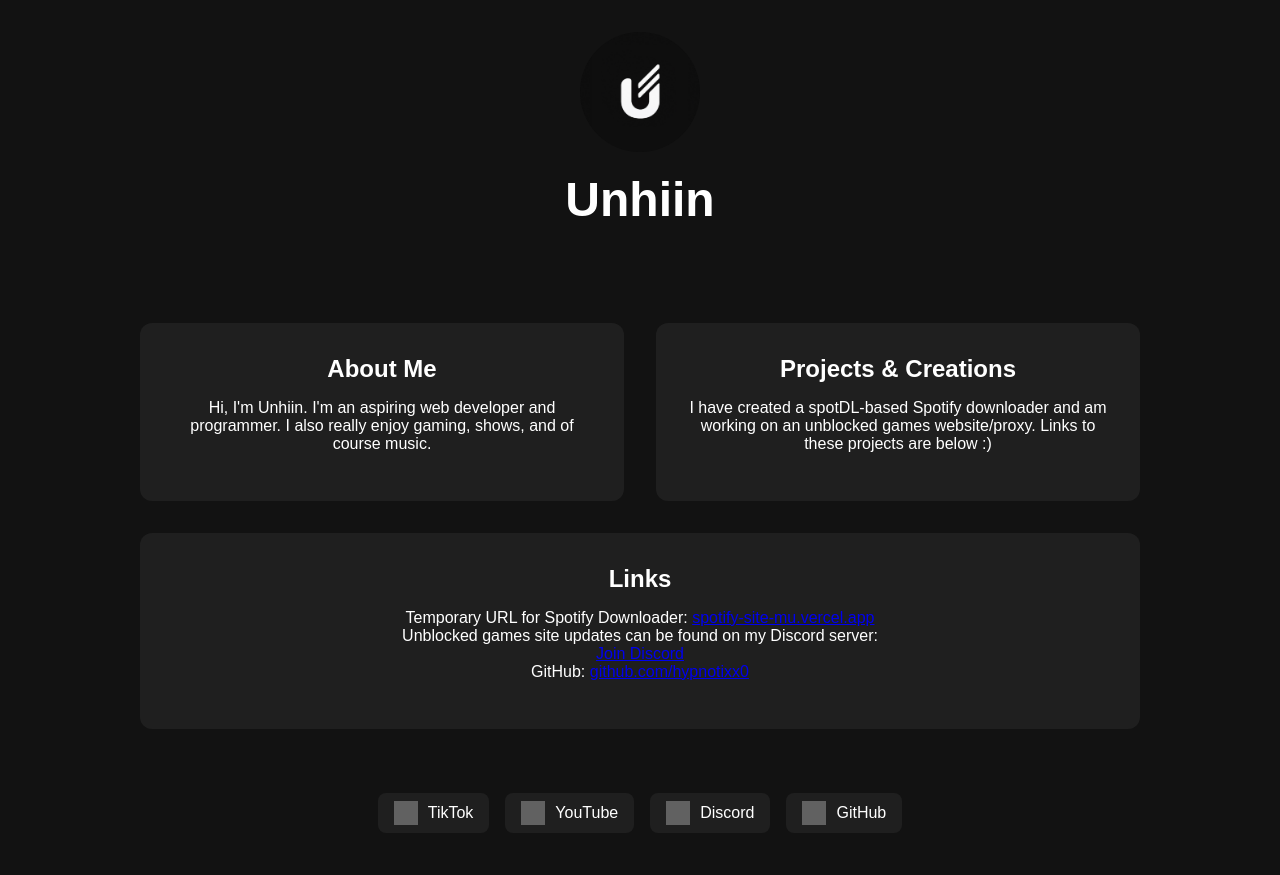
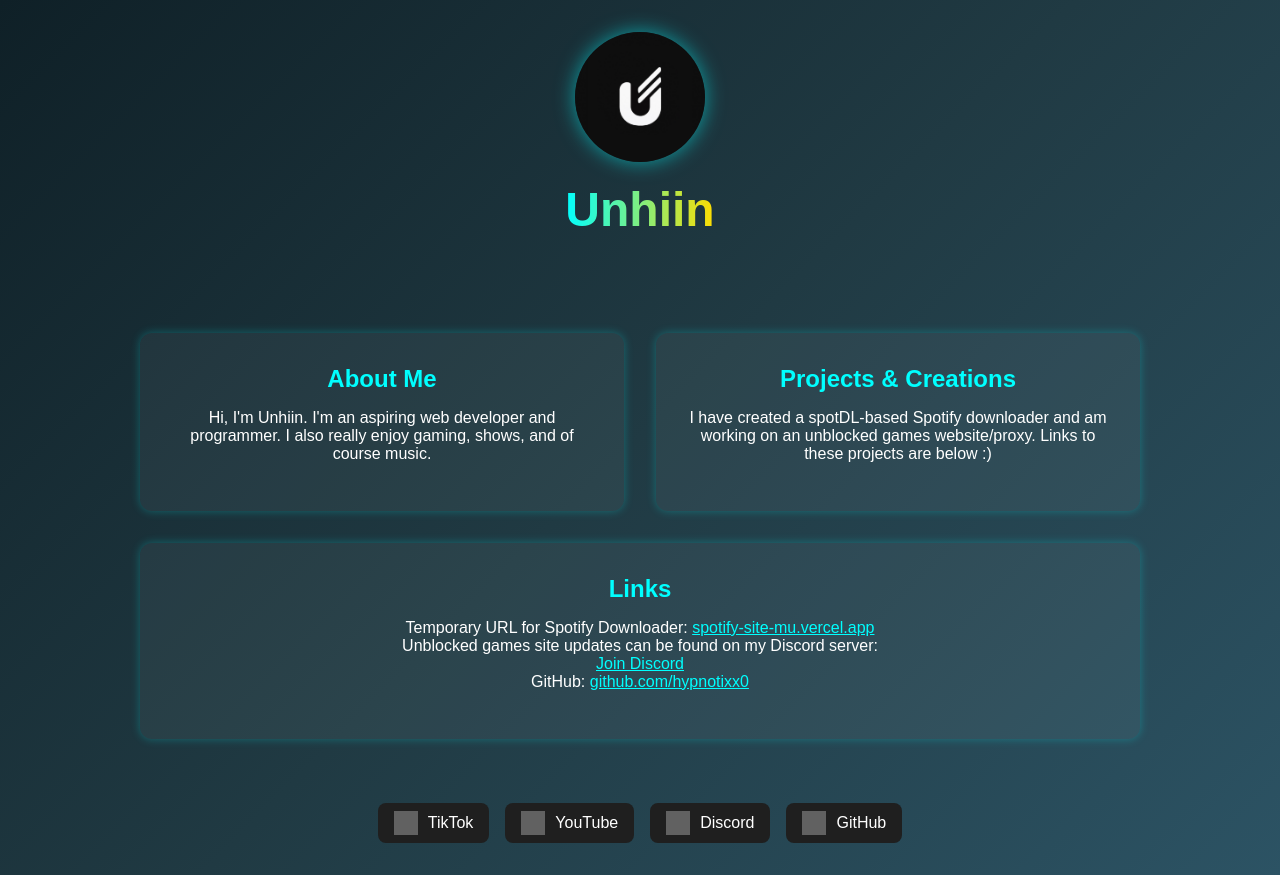
Before and after one commit to hypnotixx0/portfolio, a plain HTML site: page index.html in a window 1280 px wide. Drawn offline with Linux system fonts and the light colour scheme; grey boxes are pictures that could not be loaded.

Commit message:
Update style.css

```diff
--- a/style.css
+++ b/style.css
@@ -2,13 +2,24 @@
 body {
   margin: 0;
   font-family: 'Arial', sans-serif;
-  background: #121212;
+  background: linear-gradient(135deg, #0f2027, #203a43, #2c5364);
   color: #fff;
   display: flex;
   flex-direction: column;
   min-height: 100vh;
 }
 
+a.inline-link {
+  color: #00ffff;
+  text-decoration: underline;
+  transition: color 0.3s;
+}
+
+a.inline-link:hover {
+  color: #ffdd00;
+}
+
+/* Header */
 header, main, footer {
   display: flex;
   flex-direction: column;
@@ -18,22 +29,30 @@ header, main, footer {
   transition: opacity 0.5s ease;
 }
 
-/* Profile Picture */
 .profile-pic img {
-  width: 120px;
-  height: 120px;
+  width: 130px;
+  height: 130px;
   border-radius: 50%;
   margin-bottom: 1rem;
   object-fit: cover;
+  box-shadow: 0 0 20px #00ffff88;
+  transition: transform 0.3s, box-shadow 0.3s;
 }
 
-/* Header */
+.profile-pic img:hover {
+  transform: scale(1.05);
+  box-shadow: 0 0 25px #ffdd0088;
+}
+
 h1 {
   font-size: 3rem;
   margin: 0;
+  background: linear-gradient(90deg, #00ffff, #ffdd00);
+  -webkit-background-clip: text;
+  -webkit-text-fill-color: transparent;
 }
 
-/* Boxes for content */
+/* Boxes */
 .section-container {
   display: flex;
   flex-wrap: wrap;
@@ -45,25 +64,29 @@ h1 {
 }
 
 .box {
-  background: #1f1f1f;
+  background: rgba(255, 255, 255, 0.05);
+  backdrop-filter: blur(8px);
   padding: 2rem;
   border-radius: 12px;
   flex: 1 1 250px;
   min-width: 250px;
-  transition: transform 0.3s ease, background 0.3s ease;
+  transition: transform 0.3s ease, background 0.3s ease, box-shadow 0.3s ease;
+  box-shadow: 0 0 10px #00ffff44;
 }
 
 .box:hover {
-  transform: translateY(-5px);
-  background: #333;
+  transform: translateY(-7px);
+  background: rgba(255, 255, 255, 0.1);
+  box-shadow: 0 0 20px #ffdd0044;
 }
 
 .box h2 {
   margin-top: 0;
   margin-bottom: 1rem;
+  color: #00ffff;
 }
 
-/* Footer / Social Links */
+/* Footer */
 footer {
   margin-top: auto;
   padding-top: 2rem;
@@ -85,7 +108,7 @@ footer {
   background: #1f1f1f;
   padding: 0.5rem 1rem;
   border-radius: 8px;
-  transition: all 0.3s ease;
+  transition: all 0.3s ease, box-shadow 0.3s ease;
 }
 
 .social-links a img {
@@ -93,13 +116,19 @@ footer {
   height: 24px;
   margin-right: 10px;
   filter: invert(100%);
+  transition: transform 0.3s;
 }
 
 .social-links a:hover {
   background: #333;
+  box-shadow: 0 0 15px #00ffff88;
 }
 
-/* Fade-in animation */
+.social-links a:hover img {
+  transform: scale(1.2);
+}
+
+/* Fade-in */
 .fade-in {
   opacity: 0;
   animation: fadeIn 1s forwards;
```
